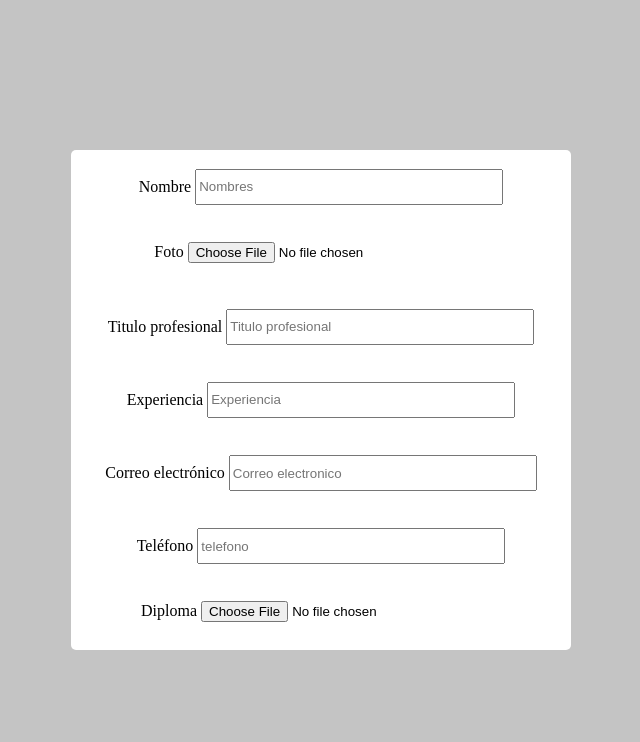
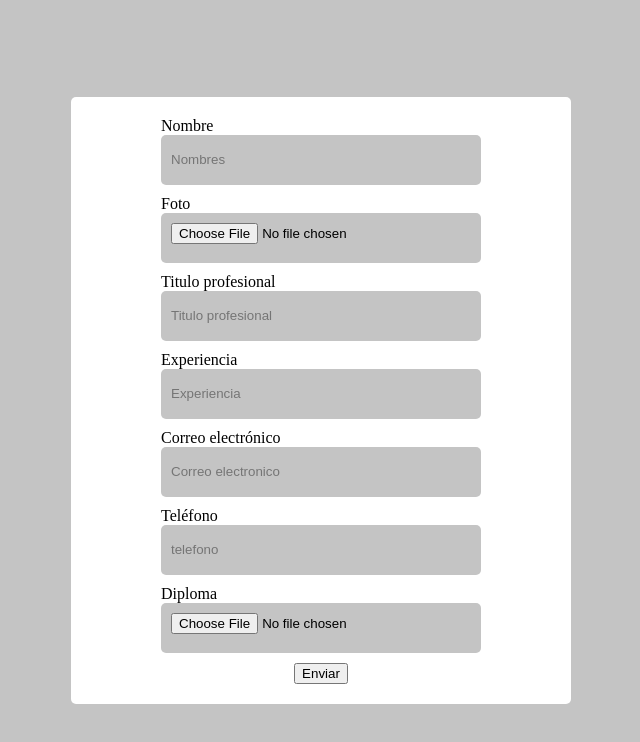
Before and after one commit to vivirose/RIMET, a plain HTML site: page registro-profesional/index.html in a window 1280 px wide. Shown: the whole page, without its empty margins (319-959 px from the left). Drawn offline with Linux system fonts and the light colour scheme.

Commit message:
submit button

```diff
--- a/registro-profesional/index.css
+++ b/registro-profesional/index.css
@@ -17,15 +17,32 @@ body {
 form {
   background: #FFF;
   width: 500px;
-  height: 500px;
+  height: auto;
   border-radius: 5px;
   display: flex;
   flex-direction: column;
   justify-content: space-around;
   align-items: center;
+  padding: 20px 0;
 }
 
-input {
+.form-group {
+  margin-bottom: 10px;
+}
+
+input:not(.submit) {
   width: 300px;
   height: 30px;
+  background: #c4c4c4;
+  border: none;
+  padding: 10px;
+  border-radius: 5px;
 }
+
+label {
+  display: block;
+}
+
+.submit {
+
+}
--- a/registro-profesional/index.html
+++ b/registro-profesional/index.html
@@ -19,30 +19,28 @@
       <div class="form-group">
         <label for="">Foto</label>
         <input type="file" placeholder="Foto">
-
       </div>
       <div class="form-group">
-<label for="">Titulo profesional</label>
+        <label for="">Titulo profesional</label>
         <input type="text" placeholder="Titulo profesional">
       </div>
-
       <div class="form-group">
-<label for="">Experiencia</label>
+        <label for="">Experiencia</label>
         <input type="text" placeholder="Experiencia">
       </div>
       <div class="form-group">
         <label for="">Correo electrónico</label>
         <input type="email" placeholder="Correo electronico">
-
       </div>
       <div class="form-group">
-<label for="">Teléfono</label>
+        <label for="">Teléfono</label>
         <input type="tel" placeholder="telefono" name="" id="">
       </div>
       <div class="form-group">
-<label for="">Diploma</label>
+        <label for="">Diploma</label>
         <input type="file" placeholder="Diploma">
       </div>
+      <input class="submit" type="submit" value="Enviar">
     </form>
   </div>
 </body>
```
Also changed, not shown: registro-profesional/RimedLogo.PNG (added).
